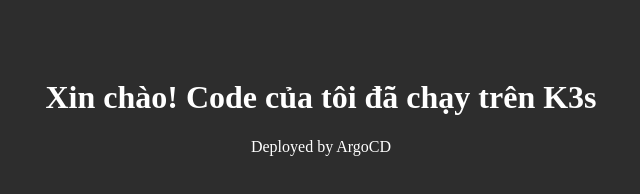
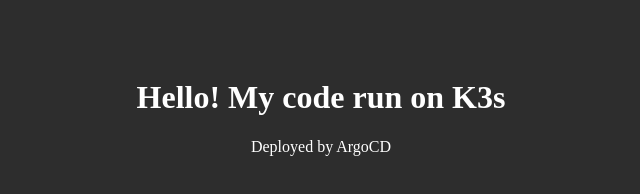
Before and after one commit to sonkt/test-argocd, a plain HTML site: page index.html in a window 1280 px wide. Shown: the whole page, without its empty margins (319-959 px from the left). Drawn offline with Linux system fonts and the light colour scheme.

Commit message:
Change for Test

```diff
--- a/index.html
+++ b/index.html
@@ -4,7 +4,7 @@
     <title>Hello K3s</title>
 </head>
 <body style="background-color: #2d2d2d; color: white; text-align: center; padding-top: 50px;">
-    <h1>Xin chào! Code của tôi đã chạy trên K3s</h1>
+    <h1>Hello! My code run on K3s</h1>
     <p>Deployed by ArgoCD</p>
 </body>
 </html>
```
